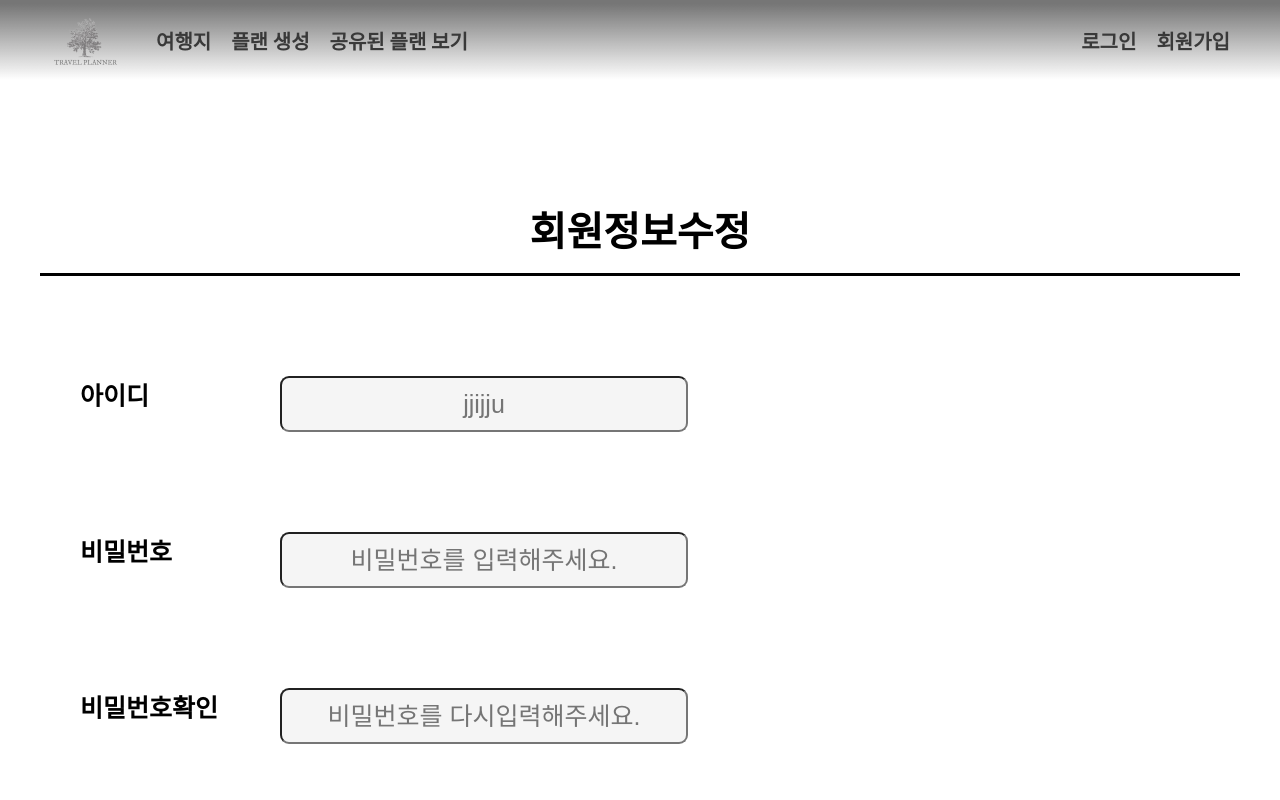
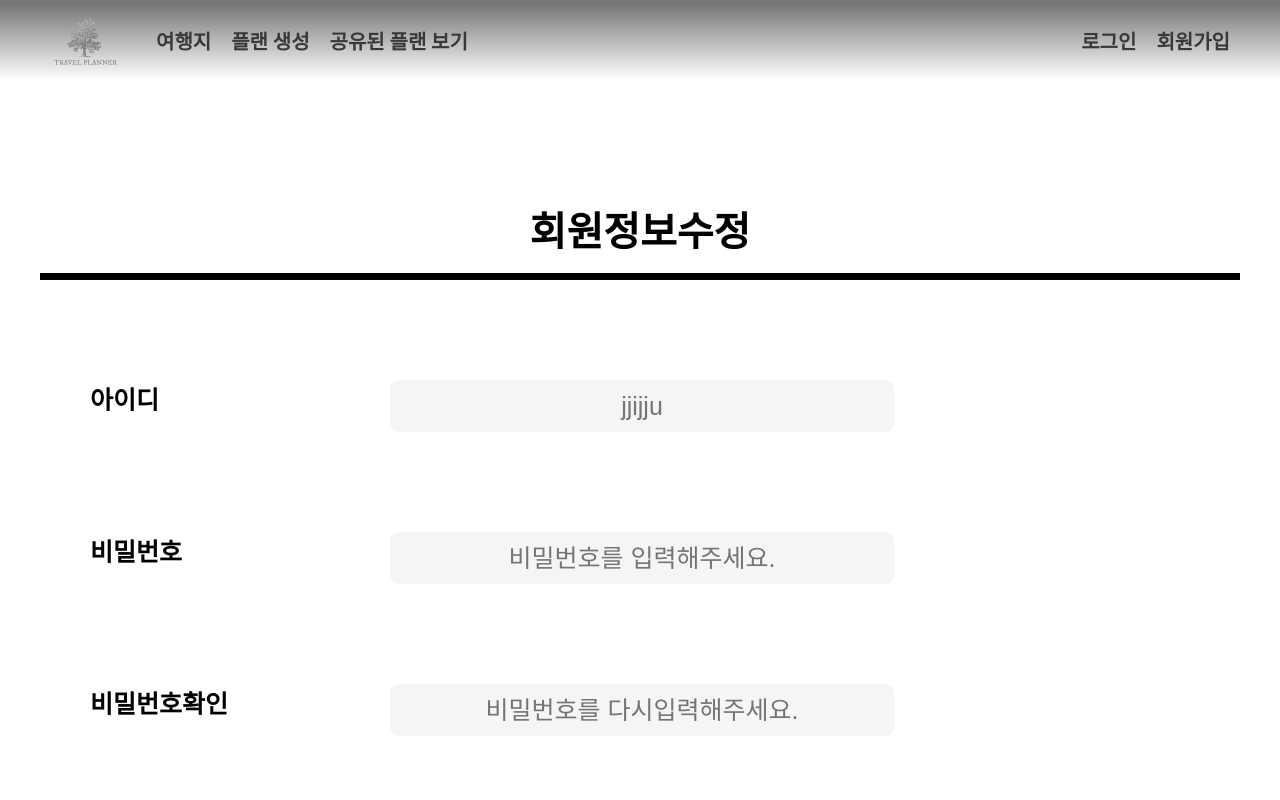
Before and after one commit to ten-3dev/travel-planner, a React (Create React App) app: page /editmember in a window 1280 px wide. Shown: the top 800 px of the page. Built offline with nearby package versions, Linux system fonts and the light colour scheme.

Commit message:
회원정보수정

```diff
--- a/src/Pages/EditmemberPage/index.js
+++ b/src/Pages/EditmemberPage/index.js
@@ -10,7 +10,7 @@ export const EditmemberPage = () => {
             <Styles.MemberInforBox>
                 <Styles.MemberContentBox>
                    <Styles.MemberEdit>아이디</Styles.MemberEdit>
-                   <Styles.MemberConrent placeholder="jjijju" ></Styles.MemberConrent>
+                   <Styles.MemberConrent placeholder="jjijju"></Styles.MemberConrent>
                 </Styles.MemberContentBox>
                 <Styles.MemberContentBox>
                     <Styles.MemberEdit>비밀번호</Styles.MemberEdit>
--- a/src/Pages/EditmemberPage/style.js
+++ b/src/Pages/EditmemberPage/style.js
@@ -10,7 +10,7 @@ export const EditTitle = styled.div`
 `
 export const TitleBar = styled.div`
     width: 100%;
-    height: 3px;
+    height: 7px;
     margin-top: 10px;
     margin-bottom: 100px;
     background-color: black ;
@@ -20,26 +20,26 @@ export const MemberInforBox = styled.div`
     width: 100%;
 `
 export const MemberContentBox = styled.div`
-    margin: 40px 40px 100px;
-    width: 900px;
+    margin: 0 50px 100px;
     display: flex;
 `
 export const MemberEdit = styled.div`
     width: 200px;
+    margin-right: 100px;
     font-size: 25px;
     font-weight: bold;
 `
 export const MemberConrent = styled.input` //칸박스 수정해야함 rgba로 변경하고 아이디~비번까지는 글씨 투명 나머지는 글씨 잘보이게
-    width: 400px;
+    width: 500px;
     height: 50px;
     font-size: 25px;
     text-align: center;
     cursor: pointer;
     border-radius: 9px;
     background-color: #F5F5F5;
-
+    border: none;
 `
-export const GenderCheck = styled.input` //성별버튼 만들어야함 어려워
+export const GenderCheck = styled.input`
     width: 30px;
     height: 30px;
 `
@@ -64,6 +64,7 @@ export const DeleteBtn = styled.div`
     height: 40px;
     margin: 30px 10px;
     font-size: 25px;
+    text-align: center;
     background-color: red;
     //background: rgba(0, 50, 100, 1);
     color: white;
```
